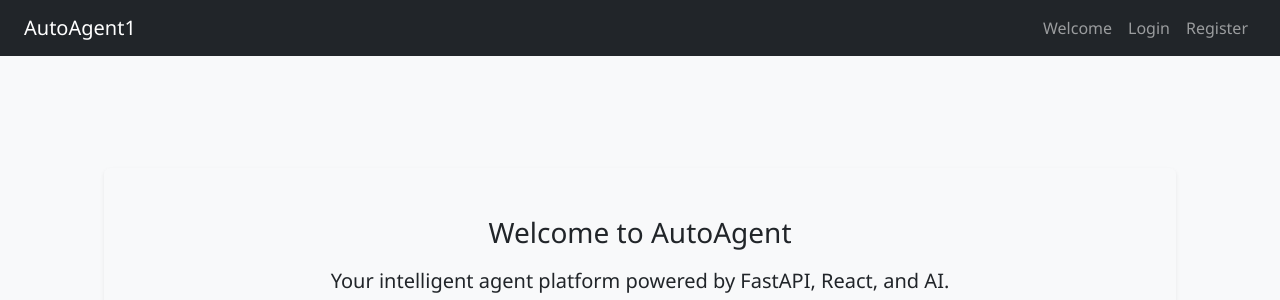
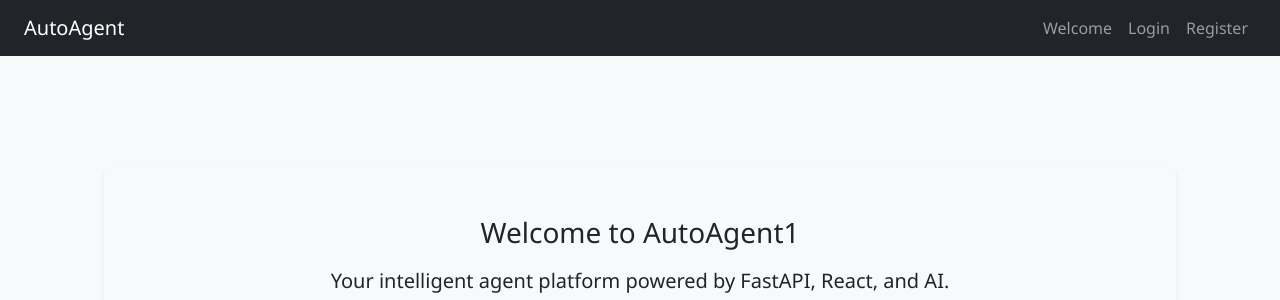
Before and after one commit to robert1948/autoagent, a React (Create React App) app in the folder client/: page / in a window 1280 px wide. Shown: the top 300 px of the page. Built offline with nearby package versions, Linux system fonts and the light colour scheme.

Commit message:
Update Home welcome

```diff
--- a/client/src/components/Navbar.js
+++ b/client/src/components/Navbar.js
@@ -28,7 +28,7 @@ const Navbar = () => {
 
   return (
     <nav className="navbar navbar-expand-lg navbar-dark bg-dark px-4">
-      <Link className="navbar-brand" to="/">AutoAgent1</Link>
+      <Link className="navbar-brand" to="/">AutoAgent</Link>
 
       <ul className="navbar-nav ms-auto">
         <li className="nav-item">
--- a/client/src/pages/Home.js
+++ b/client/src/pages/Home.js
@@ -2,7 +2,7 @@ const Home = () => {
   return (
     <div className="container text-center mt-5">
       <div className="p-5 bg-light rounded shadow-sm">
-        <h2 className="mb-3">Welcome to AutoAgent</h2>
+        <h2 className="mb-3">Welcome to AutoAgent1</h2>
         <p className="lead">
           Your intelligent agent platform powered by FastAPI, React, and AI.
         </p>
```
